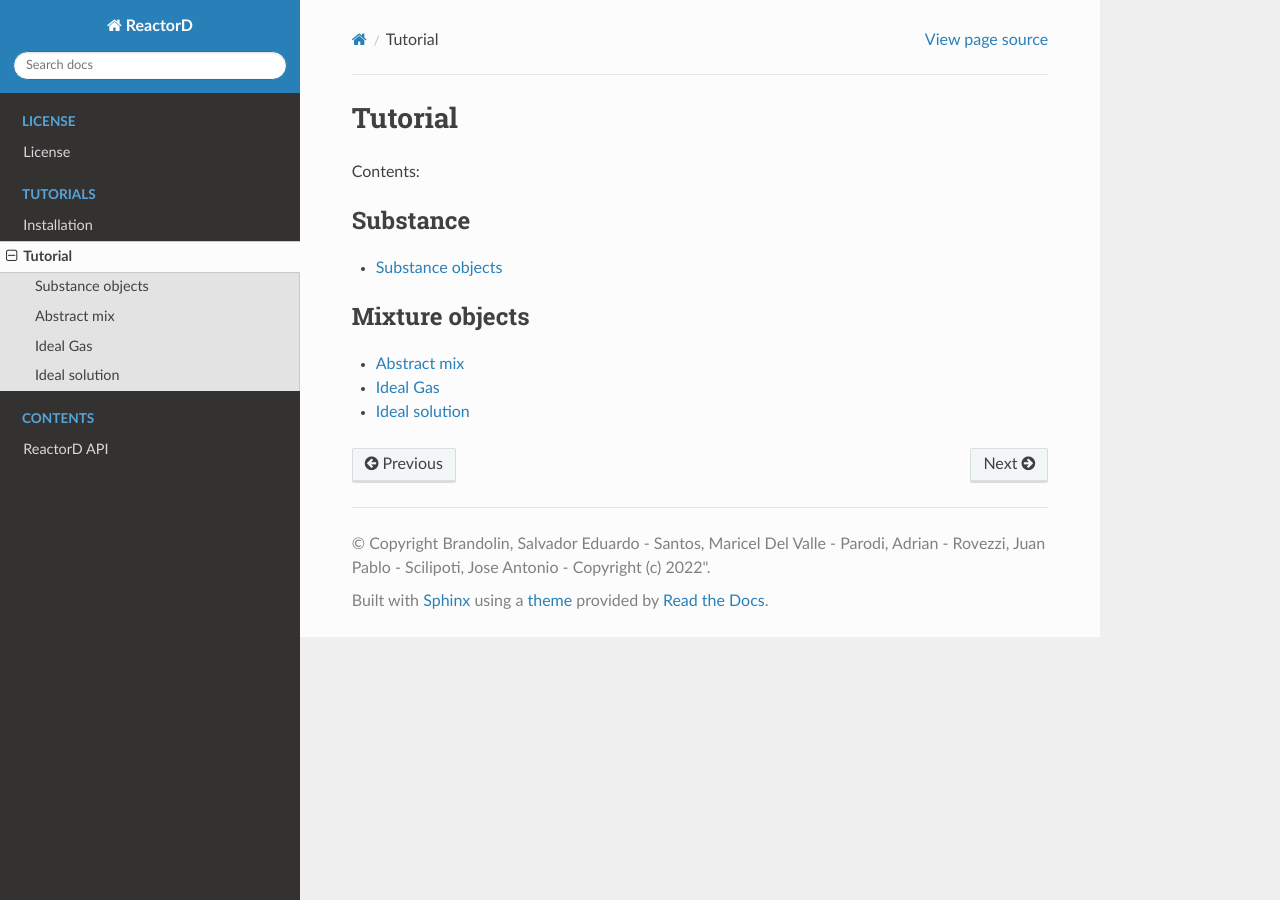
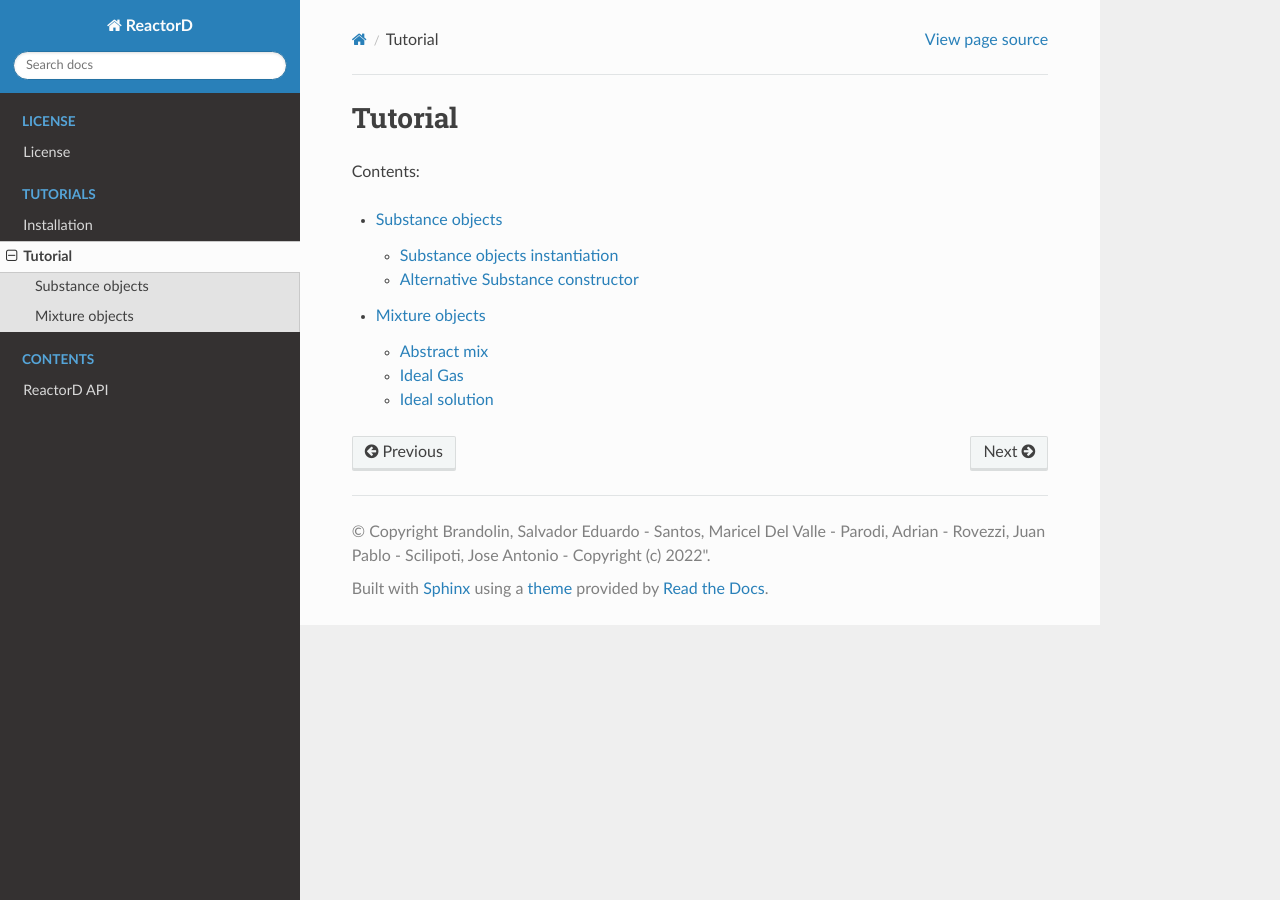
Before and after one commit to SalvadorBrandolin/ReactorD, a Sphinx documentation site: the page built from docs/source/tutorial/index.rst, in a window 1280 px wide. Built offline with Sphinx 7.4.7 and the Read the Docs theme 2.0.0, drawn with Linux system fonts in a browser that asks for light colours.

Commit message:
fix docs

```diff
--- a/docs/source/tutorial/Mixtures/index.rst
+++ b/docs/source/tutorial/Mixtures/index.rst
@@ -1,3 +1,6 @@
+Mixture objects
+_______________
+
 .. toctree::
    :maxdepth: 1
 
```
Also changed, not shown: docs/source/tutorial/index.rst (+1 -7 lines), docs/source/tutorial/Mixtures/ideal_gas.ipynb.
